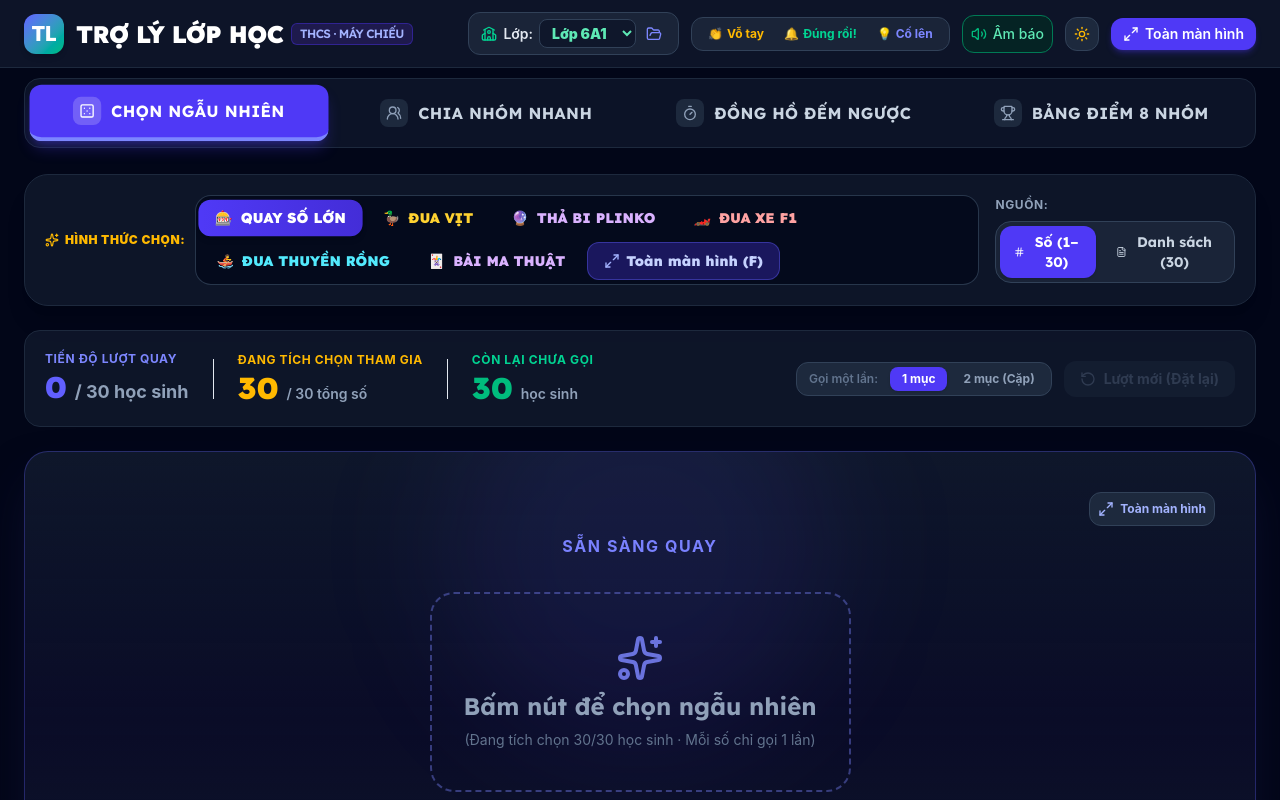
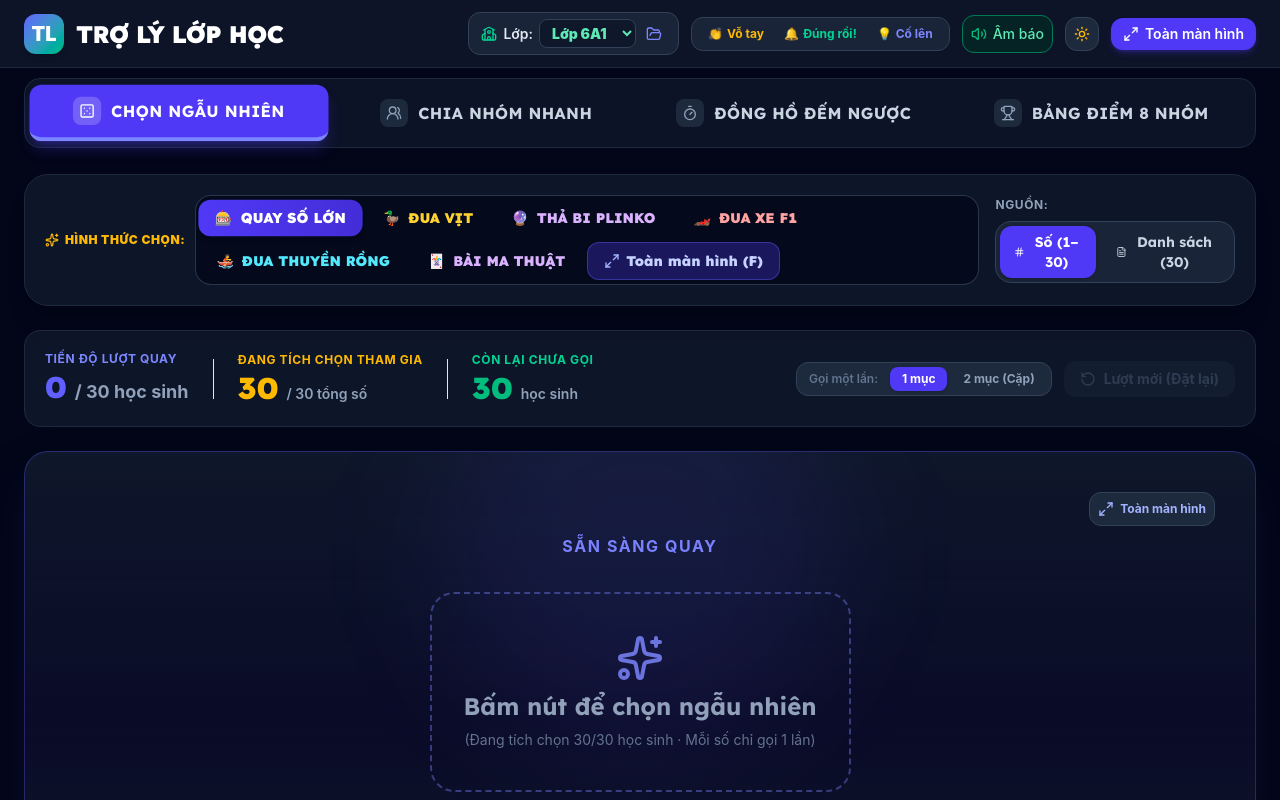
Before and after one commit to nguyenthanhtienspt/Web-Giao-Vien, a React (Vite) app: page / in a window 1280 px wide. Shown: the top 800 px of the page. Built offline with nearby package versions, Linux system fonts and the light colour scheme.

Commit message:
Xoá nhãn THCS · MÁY CHIẾU bên cạnh logo tiêu đề theo yêu cầu

```diff
--- a/src/components/Header.tsx
+++ b/src/components/Header.tsx
@@ -49,13 +49,8 @@ export const Header: React.FC<HeaderProps> = ({
             TL
           </div>
           <div>
-            <h1 className="text-xl sm:text-2xl font-black tracking-tight font-display flex items-center gap-2">
-              <span>TRỢ LÝ LỚP HỌC</span>
-              <span className={`text-xs font-semibold px-2 py-0.5 rounded-md ${
-                isLightMode ? 'bg-indigo-100 text-indigo-700' : 'bg-indigo-950 text-indigo-300 border border-indigo-700/50'
-              }`}>
-                THCS · MÁY CHIẾU
-              </span>
+            <h1 className="text-xl sm:text-2xl font-black tracking-tight font-display">
+              TRỢ LÝ LỚP HỌC
             </h1>
           </div>
         </div>
```
